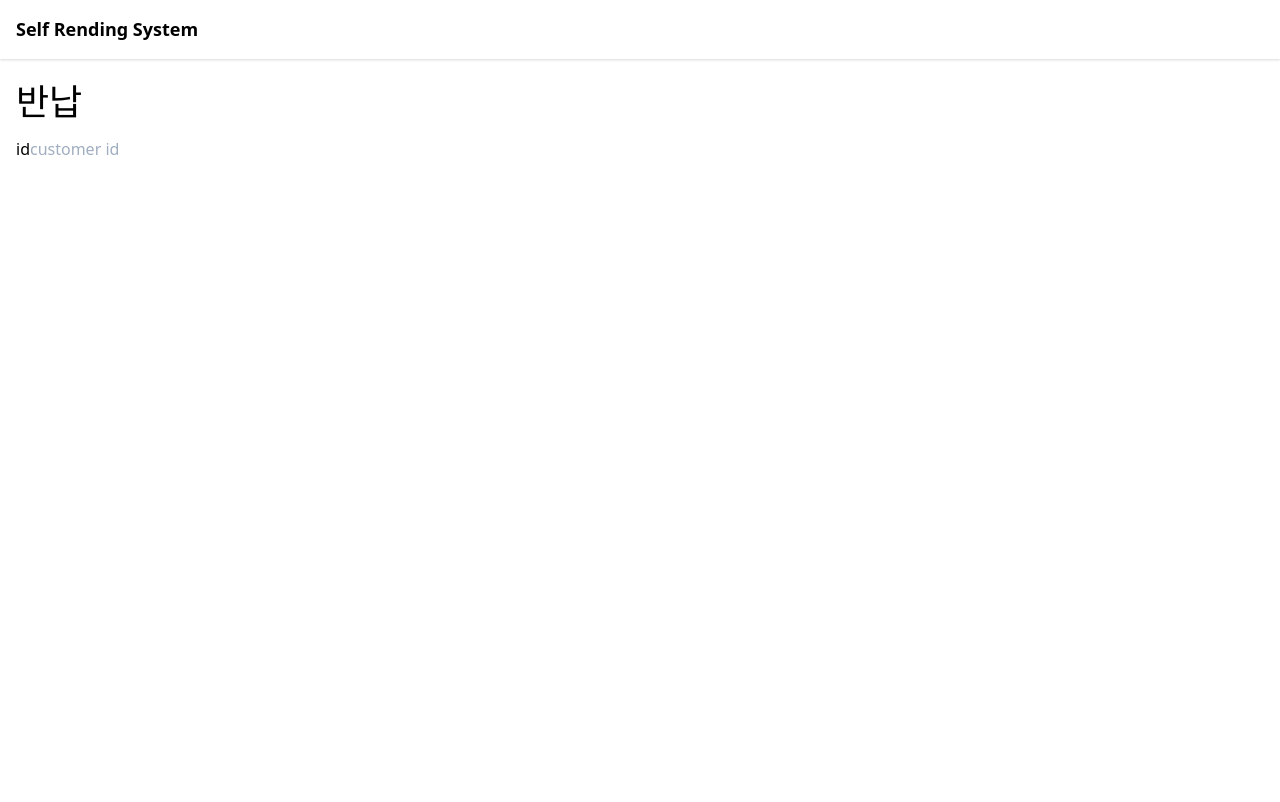
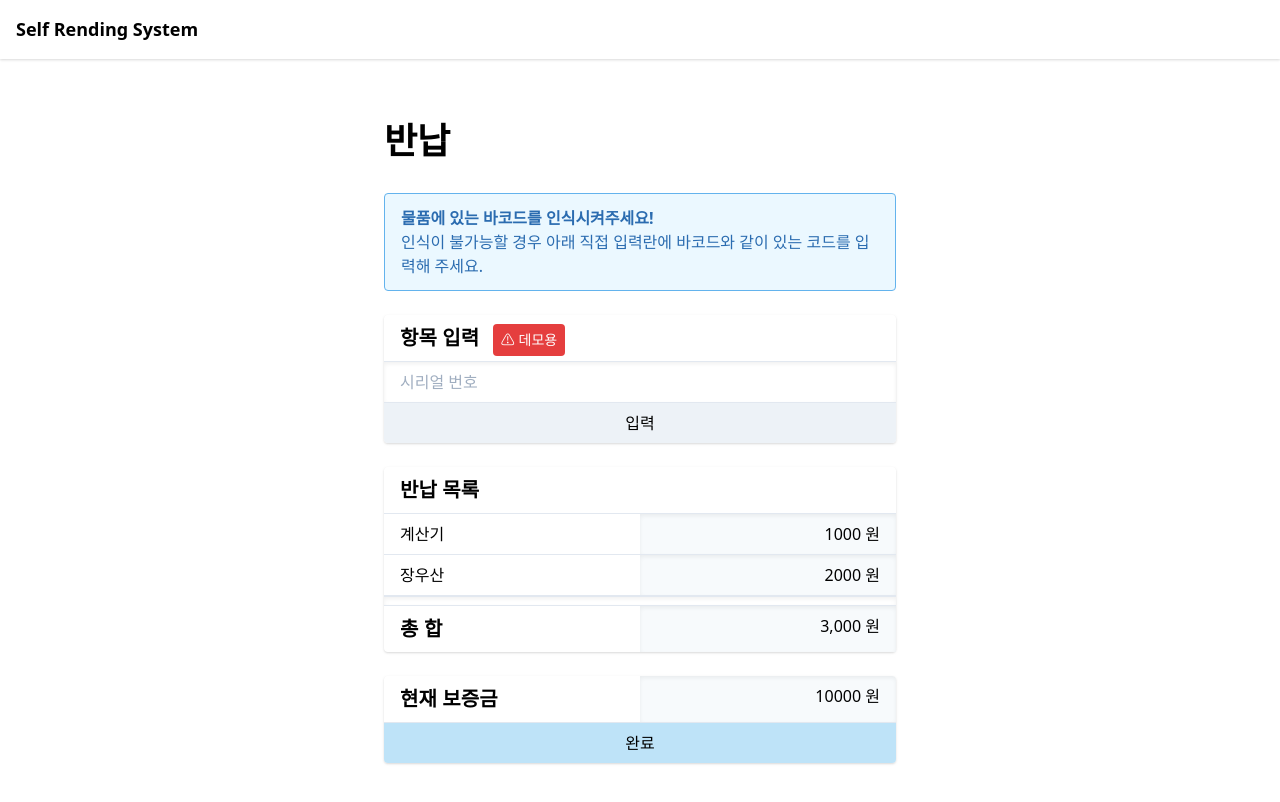
Before and after one commit to qilip/Self-Rending-System, a Nuxt app: page /returning in a window 1280 px wide. Shown: the top 802 px of the page. Built offline with nearby package versions, Linux system fonts and the light colour scheme.

Commit message:
Drafted return, payment, refund and manager pages.

```diff
--- a/layouts/default.vue
+++ b/layouts/default.vue
@@ -12,5 +12,7 @@
 </template>
 
 <style>
-
+h1, h2, h3, h4 {
+  font-family: 'NanumSquare', sans-serif;
+}
 </style>
--- a/pages/index.vue
+++ b/pages/index.vue
@@ -1,6 +1,6 @@
 <template>
-  <div class="flex flex-col h-screen">
-    <div class="flex-initial text-left h-32">
+  <div class="flex flex-col h-screen p-6">
+    <div class="flex-initial text-left h-32 my-6">
       <h1 class="font-bold text-5xl ml-8 mt-4">
         환영합니다
       </h1>
--- a/pages/managing.vue
+++ b/pages/managing.vue
@@ -1,8 +1,51 @@
 <template>
   <div>
-    <p>
-      매니저 메뉴
-    </p>
+    <div class="flex flex-row bg-blue-200 border-b border-blue-400">
+      <h2 class="mx-8 self-center font-bold">
+        매니저 메뉴
+      </h2>
+      <ul class="flex flex-row items-stretch">
+        <li class="-mb-px mx-1 mt-2 border-l border-r border-t rounded-t border-blue-400 bg-white">
+          <nuxt-link to="">
+            <h2 class="px-4 py-2 font-semibold">품목 관리</h2>
+          </nuxt-link>
+        </li>
+        <li class="mx-1 mt-2">
+          <nuxt-link to="">
+            <h2 class="px-4 py-2 font-semibold">사용자 관리</h2>
+          </nuxt-link>
+        </li>
+      </ul>
+    </div>
+
+    <div class="flex flex-row">
+      <div class="shadow-lg rounded m-6 overflow-hidden">
+        <nuxt-link to="">
+          <img src="../static/image/rend.jpg"/>
+          <div class="text-xl font-semibold p-4 text-center">
+            품목 관리
+          </div>
+        </nuxt-link>
+      </div>
+
+      <div class="shadow-lg rounded m-6 overflow-hidden">
+        <nuxt-link to="">
+          <img src="../static/image/rend.jpg"/>
+          <div class="text-xl font-semibold p-4 text-center">
+            사용자 관리
+          </div>
+        </nuxt-link>
+      </div>
+
+      <div class="shadow-lg rounded m-6 overflow-hidden">
+        <nuxt-link to="">
+          <img src="../static/image/rend.jpg"/>
+          <div class="text-xl font-semibold p-4 text-center">
+            정책 관리
+          </div>
+        </nuxt-link>
+      </div>
+    </div>
   </div>
 </template>
 
--- a/pages/payment.vue
+++ b/pages/payment.vue
@@ -1,8 +1,47 @@
 <template>
-  <div>
-    <p>
+  <div class="p-8 w-full max-w-lg mx-auto">
+    <h1 class="font-bold text-5xl my-6 ml-6">
       보증금 충전
-    </p>
+    </h1>
+
+    <div class="my-6 shadow rounded">
+      <h2 class="font-semibold text-xl px-4 py-2">
+        카드 정보 입력
+      </h2>
+      <hr>
+      <div class="flex">
+        <div class="px-4 py-2 flex-1">
+          카드 번호
+        </div>
+        <input placeholder="카드 번호" class="flex-1 bg-gray-100 shadow-inner px-4 py-2">
+      </div>
+      <hr>
+      <div class="flex">
+        <div class="px-4 py-2 flex-1">
+          만료 날짜
+        </div>
+        <input placeholder="MM/DD" class="flex-1 bg-gray-100 shadow-inner px-4 py-2">
+      </div>
+      <hr>
+      <div class="flex">
+        <div class="px-4 py-2 flex-1">
+          CVC
+        </div>
+        <input placeholder="cvc" class="flex-1 bg-gray-100 shadow-inner px-4 py-2">
+      </div>
+    </div>
+
+    <div class="shadow rounded my-6">
+      <h2 class="font-semibold text-xl px-4 py-2">
+        충전 금액
+      </h2>
+      <hr>
+      <input placeholder="금액" class="w-full bg-gray-100 shadow-inner px-4 py-2">
+    </div>
+
+    <button class="block shadow rounded my-6 bg-blue-200 w-full px-4 py-2">
+      충전 하기
+    </button>
   </div>
 </template>
 
--- a/pages/refunding.vue
+++ b/pages/refunding.vue
@@ -1,8 +1,47 @@
 <template>
-  <div>
-    <p>
+  <div class="p-8 w-full max-w-lg mx-auto">
+    <h1 class="font-bold text-5xl my-6 ml-6">
       보증금 반환
-    </p>
+    </h1>
+
+    <div class="my-6 shadow rounded">
+      <h2 class="font-semibold text-xl px-4 py-2">
+        카드 정보 입력
+      </h2>
+      <hr>
+      <div class="flex">
+        <div class="px-4 py-2 flex-1">
+          카드 번호
+        </div>
+        <input placeholder="카드 번호" class="flex-1 bg-gray-100 shadow-inner px-4 py-2">
+      </div>
+      <hr>
+      <div class="flex">
+        <div class="px-4 py-2 flex-1">
+          만료 날짜
+        </div>
+        <input placeholder="MM/DD" class="flex-1 bg-gray-100 shadow-inner px-4 py-2">
+      </div>
+      <hr>
+      <div class="flex">
+        <div class="px-4 py-2 flex-1">
+          CVC
+        </div>
+        <input placeholder="cvc" class="flex-1 bg-gray-100 shadow-inner px-4 py-2">
+      </div>
+    </div>
+
+    <div class="shadow rounded my-6">
+      <h2 class="font-semibold text-xl px-4 py-2">
+        반환 금액
+      </h2>
+      <hr>
+      <input placeholder="금액" class="w-full bg-gray-100 shadow-inner px-4 py-2">
+    </div>
+
+    <button class="block shadow rounded my-6 bg-blue-200 w-full px-4 py-2">
+      반환 하기
+    </button>
   </div>
 </template>
 
--- a/pages/rending.vue
+++ b/pages/rending.vue
@@ -70,7 +70,7 @@
             </div>
             <hr v-if="index != added_items.length - 1">
           </template>
-
+          <hr>
           <div class="flex items-stretch">
             <h2 class="px-4 py-2 text-xl font-semibold flex-1">
               현재 보증금
@@ -98,7 +98,7 @@
             </div>
           </div>
 
-          <button class="shadow rounded bg-blue-200 hover:bg-blue-400 p-2 w-full my-6 block max-w-lg">
+          <button class="bg-blue-200 hover:bg-blue-400 p-2 w-full block flex-1">
             대여 요청하기
           </button>
         </div>
@@ -169,7 +169,4 @@ export default {
 </script>
 
 <style>
-h1, h2, h3, h4 {
-  font-family: 'NanumSquare', sans-serif;
-}
 </style>
--- a/pages/rentAuth.vue
+++ b/pages/rentAuth.vue
@@ -1,6 +1,6 @@
 <template>
-  <div class="flex flex-col h-screen">
-    <div class="flex-initial text-left h-32">
+  <div class="flex flex-col h-screen p-8">
+    <div class="flex-initial text-left h-32 mb-6">
       <h1 class="font-bold text-5xl ml-8 mt-4">
         대여 로그인
       </h1>
@@ -9,13 +9,19 @@
       </h2>
     </div>
     <div>
-      <div class="bg-blue-100 border border-blue-400 text-blue-700 px-4 py-3 rounded relative mb-8">
+      <div class="bg-blue-100 border border-blue-400 text-blue-700 px-4 py-3 rounded mb-6 max-w-lg">
         <p class="font-bold">
           학생증을 인식시켜주세요!
         </p>
         <p class="block sm:inline">
           인식이 불가능할 경우 아래 직접 입력란에 학번을 입력해 주세요.
         </p>
+      </div>
+      <div class="my-6 shadow rounded max-w-lg">
+        <h2 class="font-semibold px-4 py-2 text-xl">
+          학번 입력
+        </h2>
+        <input placeholder="학번" class="px-4 py-2 shadow-inner w-full">
       </div>
       <nuxt-link to="rending">
         <button class="shadow rounded bg-blue-200 hover:bg-blue-400 p-2 w-full my-6 block max-w-lg">
--- a/pages/returning.vue
+++ b/pages/returning.vue
@@ -1,19 +1,96 @@
 <template>
-  <div class="p-4">
+  <div class="p-8 mx-auto max-w-xl">
     <div>
-      <h1 class="text-4xl">
+      <h1 class="text-4xl font-semibold my-6">
         반납
       </h1>
     </div>
-    <div class="my-2">
-      <label for="customer_id">id</label>
-      <input id="customer_id" placeholder="customer id">
+
+    <div class="bg-blue-100 border border-blue-400 text-blue-700 px-4 py-3 rounded my-6">
+      <p class="font-bold">
+        물품에 있는 바코드를 인식시켜주세요!
+      </p>
+      <p class="block sm:inline">
+        인식이 불가능할 경우 아래 직접 입력란에 바코드와 같이 있는 코드를 입력해 주세요.
+      </p>
+    </div>
+
+    <div class="shadow rounded my-6 overflow-hidden">
+      <h2 class="px-4 py-2 font-semibold text-xl">
+        항목 입력
+        <span class="mx-2 rounded p-2 bg-red-600 text-white text-sm font-normal">⚠ 데모용</span>
+      </h2>
+      <hr>
+      <input placeholder="시리얼 번호" class="px-4 py-2 shadow-inner w-full">
+      <hr>
+      <button class="px-4 py-2 w-full bg-gray-200 hover:bg-gray-400">
+        입력
+      </button>
+    </div>
+
+    <div class="shadow rounded my-6">
+      <h2 class="px-4 py-2 font-semibold text-xl">
+        반납 목록
+      </h2>
+      <hr>
+      <template v-for="(item, index) in returned_items">
+        <div class="flex flex-row">
+          <div class="px-4 py-2 flex-1">
+            {{ item.name }}
+          </div>
+          <div class="px-4 py-2 text-right flex-1 bg-gray-100 shadow-inner">
+            {{ item.price }} 원
+          </div>
+        </div>
+        <hr v-if="index != returned_items.length - 1">
+      </template>
+      <hr>
+      <hr class="h-2 shadow-inner">
+      <hr>
+      <div class="flex flex-row">
+        <h2 class="px-4 py-2 text-xl font-semibold flex-1">
+          총 합
+        </h2>
+        <div class="px-4 py-2 text-right bg-gray-100 text-right flex-1 shadow-inner">
+          3,000 원
+        </div>
+      </div>
+    </div>
+
+    <div class="shadow rounded my-6 overflow-hidden">
+      <div class="flex flex-row">
+        <h2 class="px-4 py-2 font-semibold text-xl flex-1">
+          현재 보증금
+        </h2>
+        <div class="bg-gray-100 shadow-inner px-4 py-2 flex-1 text-right">
+          {{ current_credit }} 원
+        </div>
+      </div>
+      <hr>
+      <button class="w-full px-4 py-2 bg-blue-200 hover:bg-blue-400">
+        완료
+      </button>
     </div>
   </div>
 </template>
 
 <script>
 export default {
+  data () {
+    return {
+      current_credit: 10000,
+      returned_items: [
+        {
+          name: '계산기',
+          price: 1000
+        },
+        {
+          name: '장우산',
+          price: 2000
+        }
+      ]
+    }
+  }
 }
 </script>
 
```
Also changed, not shown: 1 other file (tests, documents, lock files or other folders).
